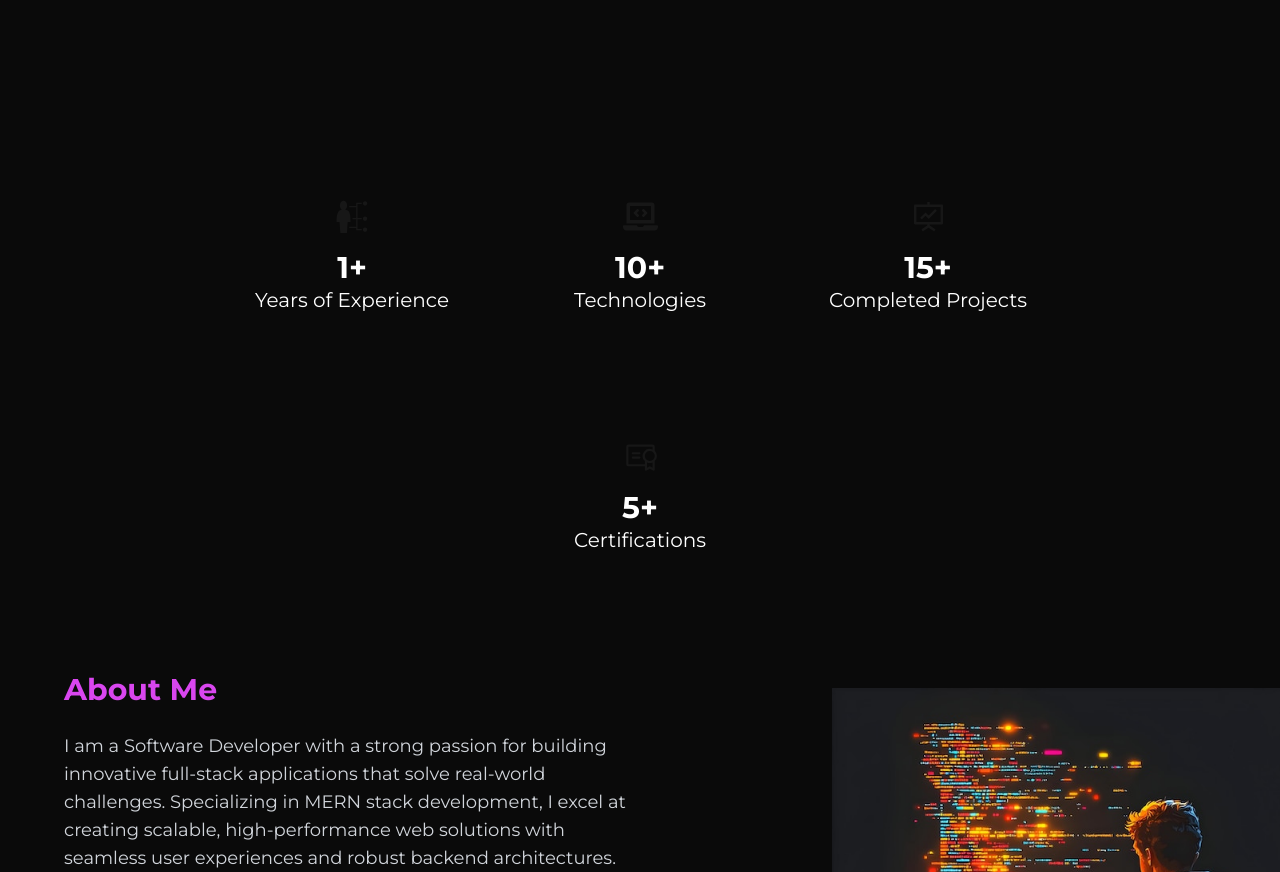
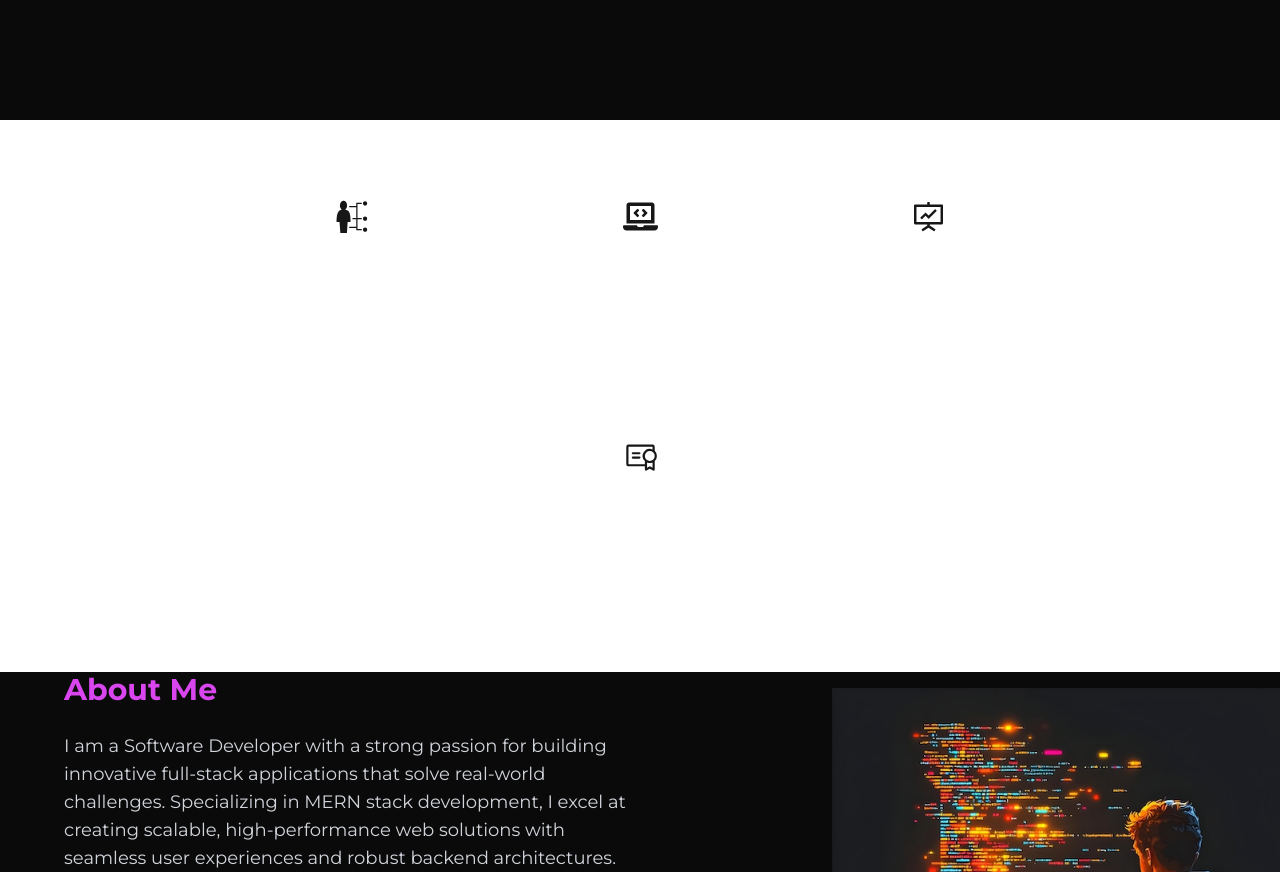
Before and after one commit to shreyashbalapure/portfolio_shreyash, a Next.js app: page / in a window 1280 px wide. Shown: the part 680-1552 px from the top of the page. Built offline with nearby package versions, Linux system fonts and the light colour scheme.

Commit message:
counter ui

```diff
--- a/src/app/components/hero/Counter.tsx
+++ b/src/app/components/hero/Counter.tsx
@@ -108,7 +108,7 @@ const Counter: React.FC = () => {
   return (
     <section
       id="about"
-      className="w-full md:px-16 dark:bg-[#0A0A0A] px-4 md:pb-10 flex justify-center items-center"
+      className="w-full md:px-16  px-4 md:pb-10 flex justify-center items-center"
       ref={sectionRef}
     >
       <div className="w-full grid lg:grid-cols-3 place-content-center md:grid-cols-3 grid-cols-1 gap-6 justify-center items-center">
@@ -125,11 +125,11 @@ const Counter: React.FC = () => {
                   ease: "easeInOut",
                 }}
                 key={item.id}
-                className="relative flex flex-col gap-4 justify-center items-center py-4 rounded-xl dark:shadow-black overflow-hidden group cursor-pointer md:w-52 lg:w-60 w-full h-48 align-content-center transition-colors duration-300 hover:text-[#14b8a6]"
+                className="relative flex flex-col gap-4 justify-center items-center py-4 rounded-xl shadow-black overflow-hidden group cursor-pointer md:w-52 lg:w-60 w-full h-48 align-content-center transition-colors duration-300 hover:text-[#14b8a6]"
               >
                 {item.icon}
                 <div className="relative z-10 flex flex-col justify-center items-center">
-                  <h5 className="text-3xl font-extrabold text-black dark:text-white group-hover:text-[#14b8a6]">
+                  <h5 className="text-3xl font-extrabold  text-white group-hover:text-[#14b8a6]">
                     {isVisible ? (
                       <CountUp
                         end={item.count}
@@ -141,7 +141,7 @@ const Counter: React.FC = () => {
                     )}
                     {item.id === 5 ? "" : "+"}
                   </h5>
-                  <p className="text-xl text-black dark:text-white group-hover:text-[#14b8a6] text-center">
+                  <p className="text-xl text-white group-hover:text-[#14b8a6] text-center">
                     {item.heading}
                   </p>
                 </div>
```
